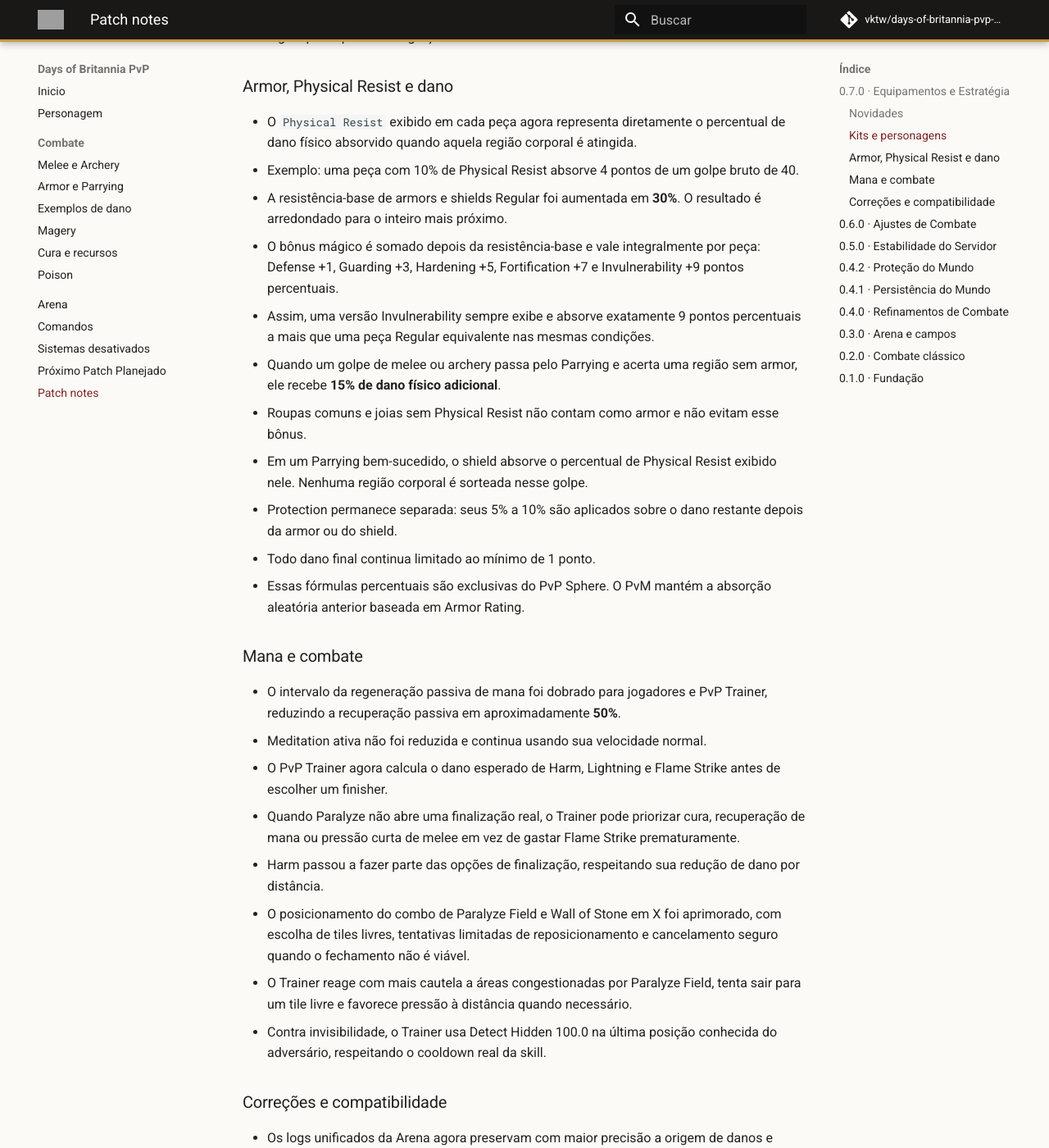
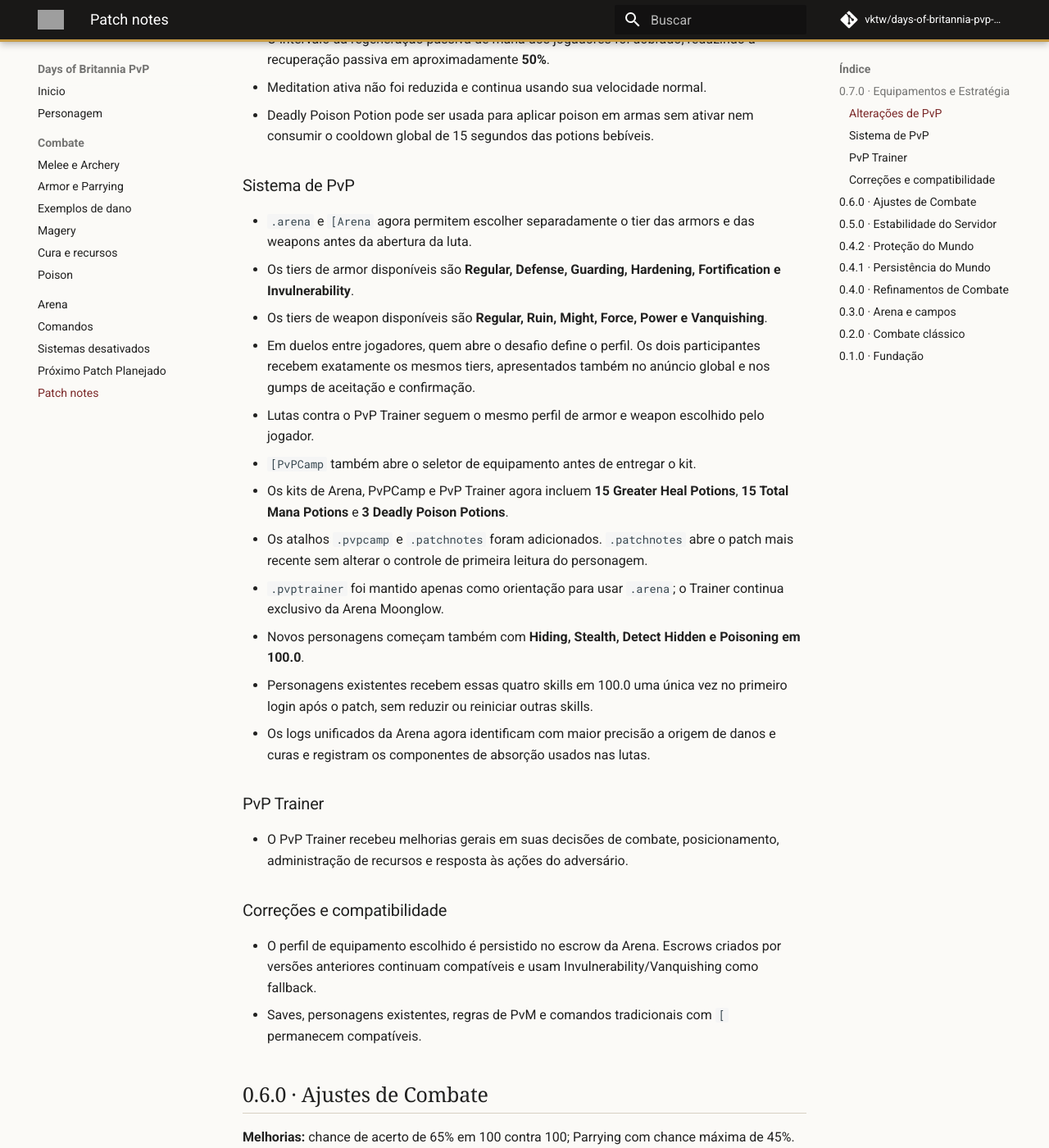
Before and after one commit to vktw/days-of-britannia-pvp-wiki, an MkDocs documentation site: the page built from docs/patches.md, in a window 1280 px wide and 1400 px high, scrolled down 1000 px. Shown: the whole window at 82% size. Built offline with MkDocs 1.6.1 and Material for MkDocs 9.7.7, drawn with Linux system fonts in a browser that asks for light colours; comment, search, counter and statistics services are not loaded; some of the changed text lies outside the part shown; grey boxes are pictures that could not be loaded.

Commit message:
docs: separate v0.7.0 PvP release areas

```diff
--- a/docs/patches.md
+++ b/docs/patches.md
@@ -1,26 +1,11 @@
 # Patch notes
+
+!!! info "Histórico oficial"
+    Esta página preserva as versões já publicadas no servidor.
 
 ## 0.7.0 · Equipamentos e Estratégia
 
-### Novidades
-
-- `.arena` e `[Arena` agora permitem escolher separadamente o tier das armors e das weapons antes da abertura da luta.
-- Os tiers de armor disponíveis são **Regular, Defense, Guarding, Hardening, Fortification e Invulnerability**.
-- Os tiers de weapon disponíveis são **Regular, Ruin, Might, Force, Power e Vanquishing**.
-- Em duelos entre jogadores, quem abre o desafio define o perfil. Os dois participantes recebem exatamente os mesmos tiers, que também aparecem no anúncio global e nos gumps de aceitação e confirmação.
-- A luta contra o PvP Trainer segue o mesmo perfil escolhido pelo jogador: armor, shield e weapons do Trainer usam os mesmos tiers do kit da partida.
-- `[PvPCamp` também abre o seletor de equipamento antes de entregar o kit.
-- Os atalhos `.pvpcamp` e `.patchnotes` foram adicionados. `.patchnotes` abre o patch mais recente sem alterar o controle de primeira leitura do personagem.
-- `.pvptrainer` foi mantido apenas como orientação para usar `.arena`; o Trainer continua exclusivo da Arena Moonglow.
-
-### Kits e personagens
-
-- Os kits de Arena, PvPCamp e PvP Trainer agora incluem **15 Greater Heal Potions**, **15 Total Mana Potions** e **3 Deadly Poison Potions**.
-- Deadly Poison Potion é usada para aplicar poison em armas. Como não é uma potion ingerida, ela não ativa nem consome o cooldown global de 15 segundos das potions bebíveis.
-- Novos personagens começam também com **Hiding, Stealth, Detect Hidden e Poisoning em 100.0**.
-- Personagens existentes recebem essas quatro skills em 100.0 uma única vez no primeiro login após o patch. A migração não reduz nem reinicia outras skills.
-
-### Armor, Physical Resist e dano
+### Alterações de PvP
 
 - O `Physical Resist` exibido em cada peça agora representa diretamente o percentual de dano físico absorvido quando aquela região corporal é atingida.
 - Exemplo: uma peça com 10% de Physical Resist absorve 4 pontos de um golpe bruto de 40.
@@ -33,22 +18,31 @@
 - Protection permanece separada: seus 5% a 10% são aplicados sobre o dano restante depois da armor ou do shield.
 - Todo dano final continua limitado ao mínimo de 1 ponto.
 - Essas fórmulas percentuais são exclusivas do PvP Sphere. O PvM mantém a absorção aleatória anterior baseada em Armor Rating.
+- O intervalo da regeneração passiva de mana dos jogadores foi dobrado, reduzindo a recuperação passiva em aproximadamente **50%**.
+- Meditation ativa não foi reduzida e continua usando sua velocidade normal.
+- Deadly Poison Potion pode ser usada para aplicar poison em armas sem ativar nem consumir o cooldown global de 15 segundos das potions bebíveis.
 
-### Mana e combate
+### Sistema de PvP
 
-- O intervalo da regeneração passiva de mana foi dobrado para jogadores e PvP Trainer, reduzindo a recuperação passiva em aproximadamente **50%**.
-- Meditation ativa não foi reduzida e continua usando sua velocidade normal.
-- O PvP Trainer agora calcula o dano esperado de Harm, Lightning e Flame Strike antes de escolher um finisher.
-- Quando Paralyze não abre uma finalização real, o Trainer pode priorizar cura, recuperação de mana ou pressão curta de melee em vez de gastar Flame Strike prematuramente.
-- Harm passou a fazer parte das opções de finalização, respeitando sua redução de dano por distância.
-- O posicionamento do combo de Paralyze Field e Wall of Stone em X foi aprimorado, com escolha de tiles livres, tentativas limitadas de reposicionamento e cancelamento seguro quando o fechamento não é viável.
-- O Trainer reage com mais cautela a áreas congestionadas por Paralyze Field, tenta sair para um tile livre e favorece pressão à distância quando necessário.
-- Contra invisibilidade, o Trainer usa Detect Hidden 100.0 na última posição conhecida do adversário, respeitando o cooldown real da skill.
+- `.arena` e `[Arena` agora permitem escolher separadamente o tier das armors e das weapons antes da abertura da luta.
+- Os tiers de armor disponíveis são **Regular, Defense, Guarding, Hardening, Fortification e Invulnerability**.
+- Os tiers de weapon disponíveis são **Regular, Ruin, Might, Force, Power e Vanquishing**.
+- Em duelos entre jogadores, quem abre o desafio define o perfil. Os dois participantes recebem exatamente os mesmos tiers, apresentados também no anúncio global e nos gumps de aceitação e confirmação.
+- Lutas contra o PvP Trainer seguem o mesmo perfil de armor e weapon escolhido pelo jogador.
+- `[PvPCamp` também abre o seletor de equipamento antes de entregar o kit.
+- Os kits de Arena, PvPCamp e PvP Trainer agora incluem **15 Greater Heal Potions**, **15 Total Mana Potions** e **3 Deadly Poison Potions**.
+- Os atalhos `.pvpcamp` e `.patchnotes` foram adicionados. `.patchnotes` abre o patch mais recente sem alterar o controle de primeira leitura do personagem.
+- `.pvptrainer` foi mantido apenas como orientação para usar `.arena`; o Trainer continua exclusivo da Arena Moonglow.
+- Novos personagens começam também com **Hiding, Stealth, Detect Hidden e Poisoning em 100.0**.
+- Personagens existentes recebem essas quatro skills em 100.0 uma única vez no primeiro login após o patch, sem reduzir ou reiniciar outras skills.
+- Os logs unificados da Arena agora identificam com maior precisão a origem de danos e curas e registram os componentes de absorção usados nas lutas.
+
+### PvP Trainer
+
+- O PvP Trainer recebeu melhorias gerais em suas decisões de combate, posicionamento, administração de recursos e resposta às ações do adversário.
 
 ### Correções e compatibilidade
 
-- Os logs unificados da Arena agora preservam com maior precisão a origem de danos e curas atrasadas, incluindo spells, potions e bandages.
-- Os diagnósticos registram separadamente percentual e quantidade absorvida por armor, shield e Protection, facilitando futuras análises de balanceamento.
 - O perfil de equipamento escolhido é persistido no escrow da Arena. Escrows criados por versões anteriores continuam compatíveis e usam Invulnerability/Vanquishing como fallback.
 - Saves, personagens existentes, regras de PvM e comandos tradicionais com `[` permanecem compatíveis.
 
```
